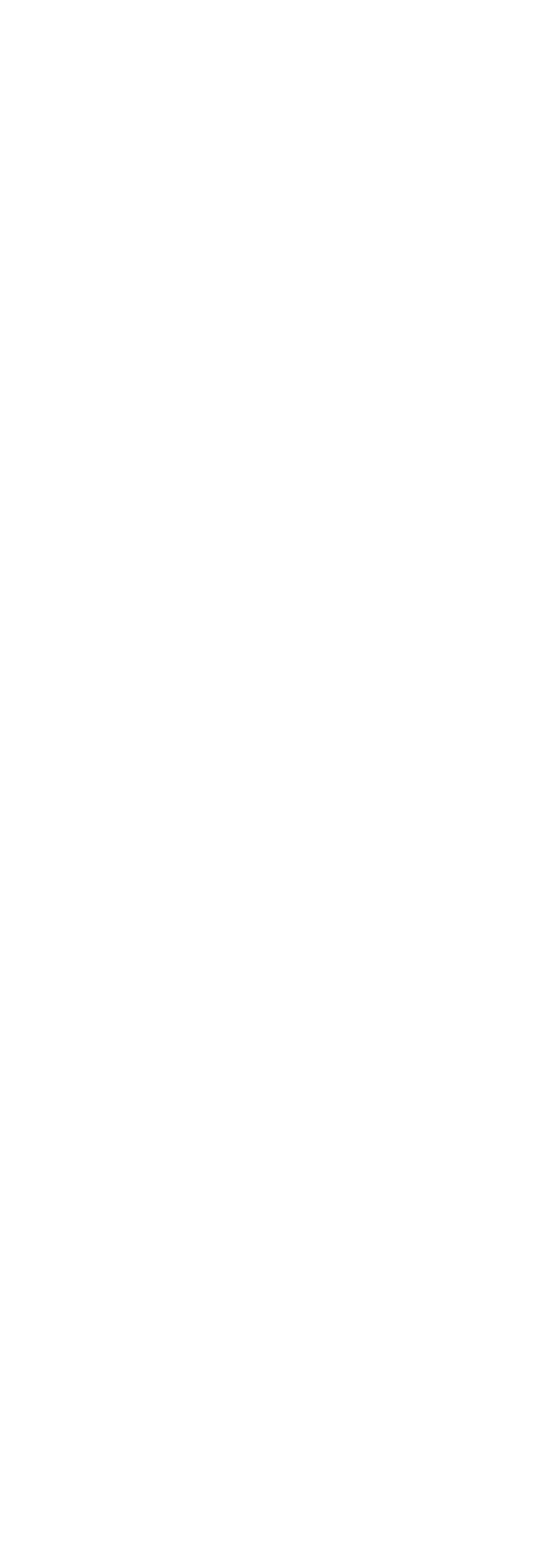
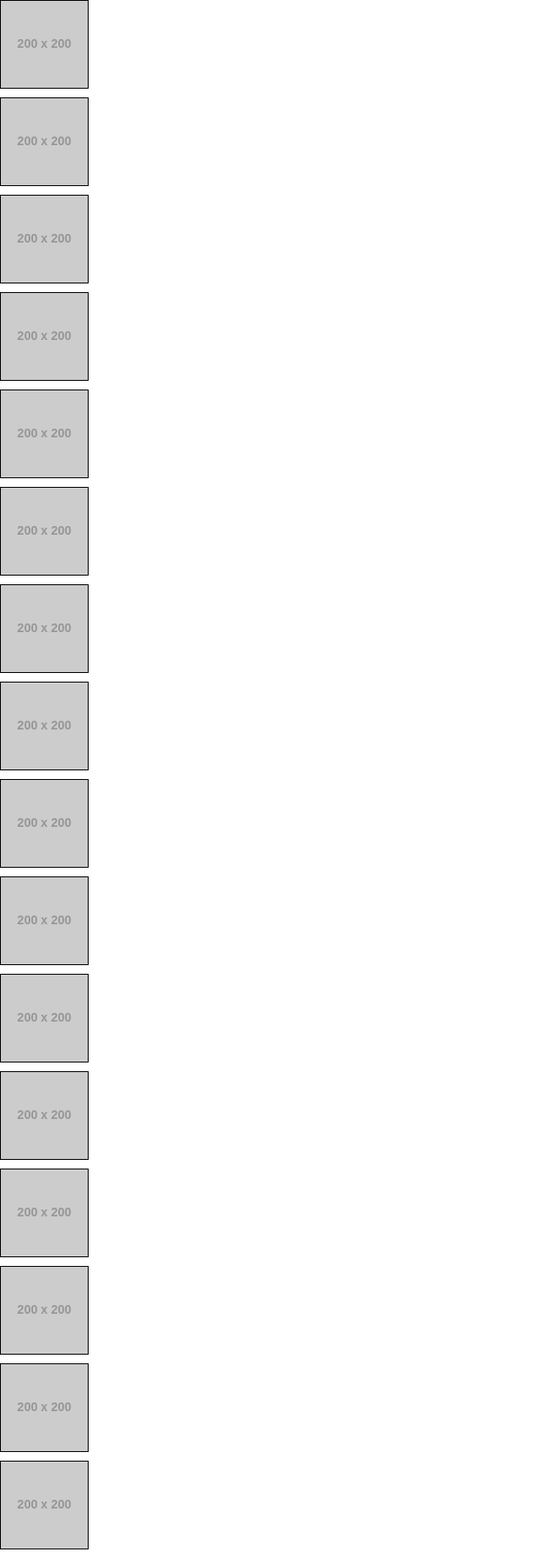
Before and after one commit to liuyuanchao07/test, a plain HTML site: page index.html in a window 1280 px wide. Shown: the top 1785 px of the page at 87% size, without its empty margins (0-640 px from the left). Before the commit the page ends 800 px from the top, so only its background shows below. Drawn offline with Linux system fonts and the light colour scheme; placeholder pictures from the web are drawn by us.

Commit message:
lazyload

```diff
--- a/index.html
+++ b/index.html
@@ -12,57 +12,77 @@
     <meta property="og:type" content="website">
     <meta property="og:image" content="">
     <style type="text/css">
-    .scroll {
-      width: 700px;
-      background-color: #ccc;
-      margin: 0 auto;
+    html,body {
+      margin: 0;
+      padding: 0;
     }
-    .inner {
-      height: 35px;
-      line-height: 35px;
-      padding: 0 10px;
-      overflow: hidden;
-      white-space: nowrap;
-      font-size: 0;
+    .picture {
+      border: 1px solid #000;
+      width: 100px;
+      height: 100px;
+      margin-bottom: 10px;
     }
-    .scroll .begin,
-    .scroll .end {
-      display: inline-block;
-      font-size: 14px;
-    }
-    .scroll .begin span,
-    .scroll .end span {
-      color: #ff0000;
-      font-weight: bold;
+    .picture img {
+      width: 100px;
+      height: 100px;
     }
     </style>
     <script type="text/javascript" src="utils.js"></script>
     <script type="text/javascript">
       window.onload = function() {
-        var box = document.getElementById("box");
-        console.log(utils.setCss(box, "padding", "20px"));
+        var picture = document.getElementsByClassName(".wrapper")[0];
+        var pictureImg = document.getElementsByTagName("img");
+        var windowHeight = document.documentElement.clientHeight || document.body.clientHeight;
+        function lazyLoad(curImage) {
+          var flag = false;
+          if(!flag) {
+            var windowScroll = document.documentElement.scrollTop || document.body.scrollTop;
+            if(windowHeight >= utils.offset(curImage).top - windowScroll + curImage.offsetHeight) {
+              var temp = document.createElement("img");
+              temp.src = curImage.dataset["src"];
+              temp.onload = function() {
+                curImage.src = temp.src;
+                temp = null;
+              }
+              flag = true;
+            }
+          }
+        }
+
+        for(var i = 0; i < pictureImg.length; i++) {
+          lazyLoad(pictureImg[i]);
+        }
+
+        window.onscroll = function() {
+          for(var i = 0; i < pictureImg.length; i++) {
+            lazyLoad(pictureImg[i]);
+          }
+        }
       }
     </script>
   </head>
   <body>
-    <div id="box" class="bg bg2    box2 box3">
-      <span></span>
-      <p></p>
-      <p></p><!---->
-      <span></span>
-      <p></p>
-      <p></p>
-      <span></span>
-      <p></p>
-      <span id="current"></span>
-      <p></p>
-      <p></p>
-      <span></span>
-      <p></p>
-      <span></span>
-      <p></p>
-      <p></p>
-      <p></p>
+    <div class="wrapper">
+        <div class="picture"><img src="//via.placeholder.com/200x200" data-src="normal.jpg"></div>
+        <div class="picture"><img src="//via.placeholder.com/200x200" data-src="normal.jpg"></div>
+        <div class="picture"><img src="//via.placeholder.com/200x200" data-src="normal.jpg"></div>
+        <div class="picture"><img src="//via.placeholder.com/200x200" data-src="normal.jpg"></div>
+        <div class="picture"><img src="//via.placeholder.com/200x200" data-src="normal.jpg"></div>
+        <div class="picture"><img src="//via.placeholder.com/200x200" data-src="normal.jpg"></div>
+        <div class="picture"><img src="//via.placeholder.com/200x200" data-src="normal.jpg"></div>
+        <div class="picture"><img src="//via.placeholder.com/200x200" data-src="normal.jpg"></div>
+        <div class="picture"><img src="//via.placeholder.com/200x200" data-src="normal.jpg"></div>
+        <div class="picture"><img src="//via.placeholder.com/200x200" data-src="normal.jpg"></div>
+        <div class="picture"><img src="//via.placeholder.com/200x200" data-src="normal.jpg"></div>
+        <div class="picture"><img src="//via.placeholder.com/200x200" data-src="normal.jpg"></div>
+        <div class="picture"><img src="//via.placeholder.com/200x200" data-src="normal.jpg"></div>
+        <div class="picture"><img src="//via.placeholder.com/200x200" data-src="normal.jpg"></div>
+        <div class="picture"><img src="//via.placeholder.com/200x200" data-src="normal.jpg"></div>
+        <div class="picture"><img src="//via.placeholder.com/200x200" data-src="normal.jpg"></div>
+        <div class="picture"><img src="//via.placeholder.com/200x200" data-src="normal.jpg"></div>
+        <div class="picture"><img src="//via.placeholder.com/200x200" data-src="normal.jpg"></div>
+        <div class="picture"><img src="//via.placeholder.com/200x200" data-src="normal.jpg"></div>
+        <div class="picture"><img src="//via.placeholder.com/200x200" data-src="normal.jpg"></div>
     </div>
   </body>
 </html>
```
